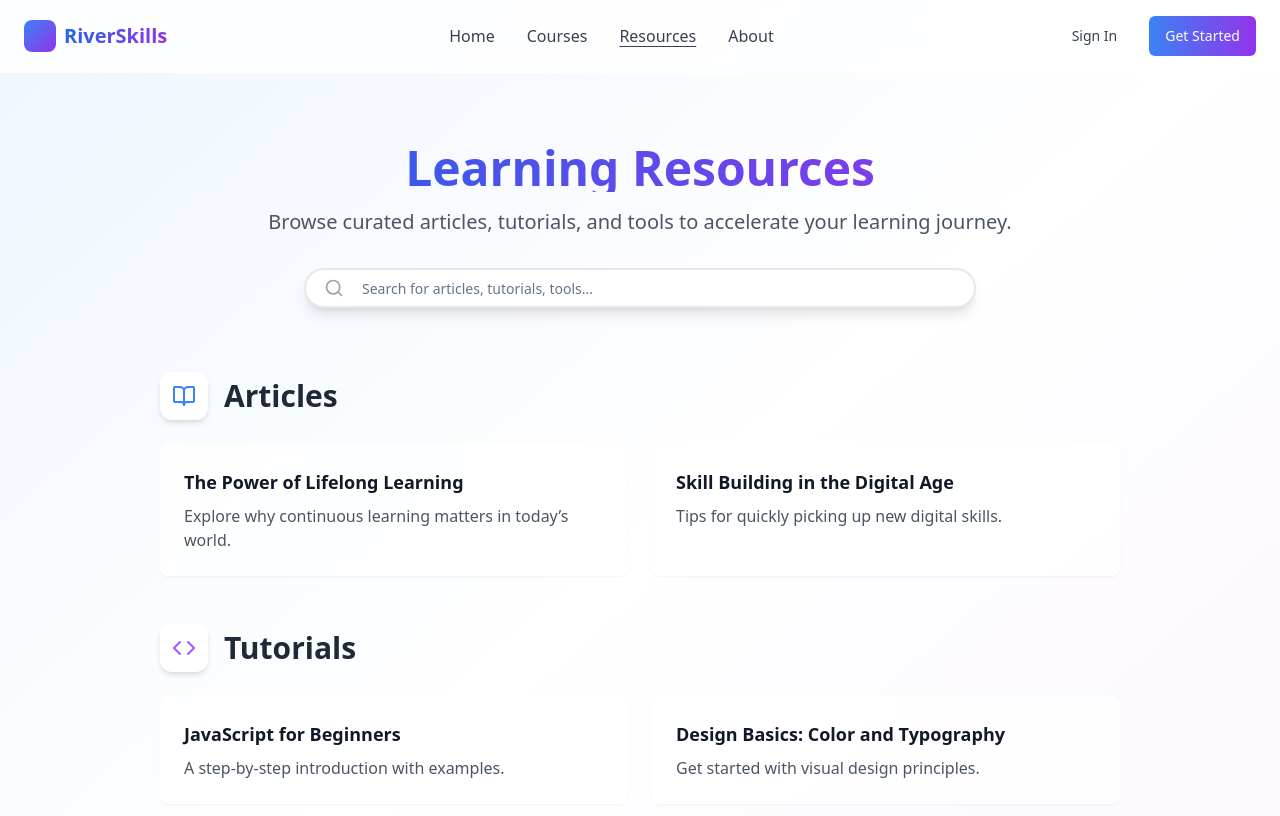
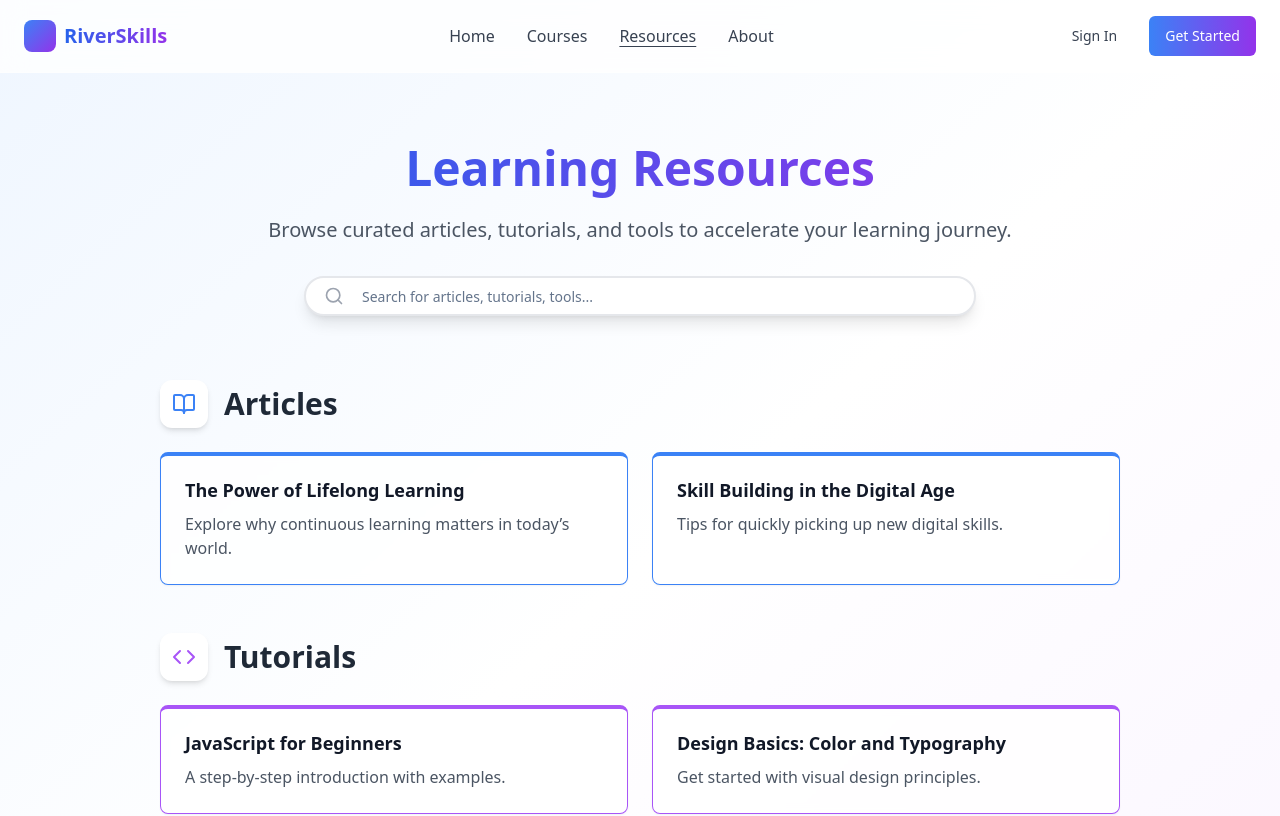
Before and after one commit to Diwak4r/eduhub, a React (Vite) app: page /resources in a window 1280 px wide. Shown: the top 816 px of the page. Built offline with nearby package versions, Linux system fonts and the light colour scheme.

Commit message:
Fix: Improve Resources page design
Adjust CSS for the 'Learning Resources' heading to ensure the full 'g' is visible. Enhance the visual appeal of the Resources page to match the Courses page, using a clean, modern design with engaging visuals and a user-friendly layout.

```diff
--- a/src/pages/About.tsx
+++ b/src/pages/About.tsx
@@ -10,7 +10,7 @@ export default function About() {
       <main className="pt-20">
         <section className="py-16 px-6">
           <div className="container mx-auto max-w-4xl text-center">
-            <h1 className="text-5xl font-bold bg-gradient-to-r from-blue-600 to-purple-600 bg-clip-text text-transparent mb-4 animate-fade-in-up">
+            <h1 className="text-5xl font-bold bg-gradient-to-r from-blue-600 to-purple-600 bg-clip-text text-transparent mb-4 animate-fade-in-up pb-2">
               About RiverSkills
             </h1>
             <p className="text-xl text-gray-600 mb-12 max-w-3xl mx-auto animate-fade-in-up" style={{ animationDelay: '0.2s' }}>
--- a/src/pages/Courses.tsx
+++ b/src/pages/Courses.tsx
@@ -211,7 +211,7 @@ export default function Courses() {
         {/* Hero Section with Search */}
         <section className="py-16 px-6">
           <div className="container mx-auto max-w-6xl text-center">
-            <h1 className="text-5xl font-bold bg-gradient-to-r from-blue-600 to-purple-600 bg-clip-text text-transparent mb-4">
+            <h1 className="text-5xl font-bold bg-gradient-to-r from-blue-600 to-purple-600 bg-clip-text text-transparent mb-4 pb-2">
               Discover Your Next Skill
             </h1>
             <p className="text-xl text-gray-600 mb-8 max-w-2xl mx-auto">
--- a/src/pages/Resources.tsx
+++ b/src/pages/Resources.tsx
@@ -4,6 +4,8 @@ import Header from "@/components/Header";
 import SearchBar from "@/components/SearchBar";
 import { Card, CardContent } from "@/components/ui/card";
 import { BookOpen, Code, Wrench } from "lucide-react";
+import { cn } from "@/lib/utils";
+import React from "react";
 
 const mockResources = [
   {
@@ -29,10 +31,19 @@ const mockResources = [
   },
 ];
 
-const sectionIcons: { [key: string]: React.ReactNode } = {
-  Articles: <BookOpen className="h-6 w-6 text-blue-500" />,
-  Tutorials: <Code className="h-6 w-6 text-purple-500" />,
-  Tools: <Wrench className="h-6 w-6 text-green-500" />,
+const sectionStyles: { [key: string]: { icon: React.ReactNode; borderColor: string } } = {
+  Articles: {
+    icon: <BookOpen className="h-6 w-6 text-blue-500" />,
+    borderColor: "border-blue-500",
+  },
+  Tutorials: {
+    icon: <Code className="h-6 w-6 text-purple-500" />,
+    borderColor: "border-purple-500",
+  },
+  Tools: {
+    icon: <Wrench className="h-6 w-6 text-green-500" />,
+    borderColor: "border-green-500",
+  },
 };
 
 export default function Resources() {
@@ -52,7 +63,7 @@ export default function Resources() {
       <main className="pt-20">
         <section className="py-16 px-6">
           <div className="container mx-auto max-w-4xl text-center">
-            <h1 className="text-5xl font-bold bg-gradient-to-r from-blue-600 to-purple-600 bg-clip-text text-transparent mb-4 animate-fade-in-up">
+            <h1 className="text-5xl font-bold bg-gradient-to-r from-blue-600 to-purple-600 bg-clip-text text-transparent mb-4 animate-fade-in-up pb-2">
               Learning Resources
             </h1>
             <p className="text-xl text-gray-600 mb-8 max-w-3xl mx-auto animate-fade-in-up" style={{ animationDelay: '0.2s' }}>
@@ -73,14 +84,22 @@ export default function Resources() {
                     <div key={section} className="animate-fade-in-up" style={{ animationDelay: '0.6s' }}>
                       <div className="flex items-center gap-4 mb-6">
                         <div className="p-3 bg-white rounded-xl shadow-md">
-                          {sectionIcons[section]}
+                          {sectionStyles[section].icon}
                         </div>
                         <h2 className="text-3xl font-bold text-gray-800">{section}</h2>
                       </div>
                       <div className="grid grid-cols-1 md:grid-cols-2 gap-6">
                         {items.map((item, index) => (
-                          <Card key={item.title} className="group cursor-pointer transition-all duration-300 hover:shadow-xl hover:-translate-y-1.5 bg-white/80 backdrop-blur-sm border-0 animate-fade-in-up" style={{ animationDelay: `${0.7 + index * 0.1}s` }}>
-                            <CardContent className="p-6">
+                          <Card
+                            key={item.title}
+                            className={cn(
+                              "group cursor-pointer transition-all duration-300 hover:shadow-xl hover:-translate-y-1.5 bg-white/80 backdrop-blur-sm animate-fade-in-up",
+                              "border-t-4",
+                              sectionStyles[section].borderColor,
+                            )}
+                            style={{ animationDelay: `${0.7 + index * 0.1}s` }}
+                          >
+                            <CardContent className="p-6 pt-5">
                               <h3 className="text-lg font-semibold text-gray-900 group-hover:text-blue-600 transition-colors">
                                 {item.title}
                               </h3>
@@ -90,7 +109,7 @@ export default function Resources() {
                         ))}
                       </div>
                     </div>
-                  )
+                  ),
               )}
               {filteredSections.every((s) => s.items.length === 0) && (
                 <div className="text-center py-16 bg-white/50 rounded-lg shadow-sm">
```
